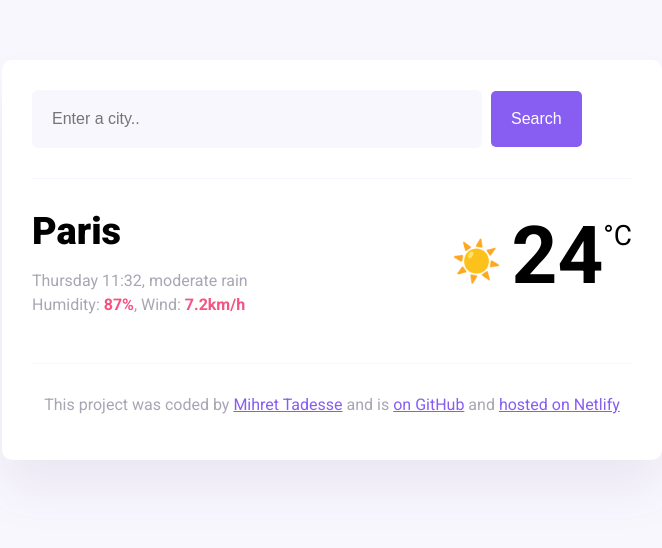
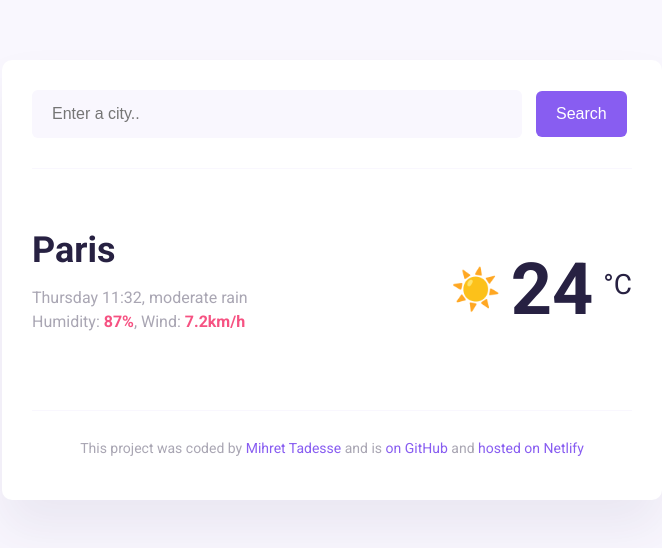
Before and after one commit to MihretTW/first, a plain HTML site: page index.html in a window 1280 px wide. Shown: the whole page, without its empty margins (308-970 px from the left). Drawn offline with nearby package versions, Linux system fonts and the light colour scheme.

Commit message:
I changed some css

```diff
--- a/index.html
+++ b/index.html
@@ -10,7 +10,7 @@
       rel="stylesheet"
     />
     <script src="https://cdn.jsdelivr.net/npm/axios@1.1.2/dist/axios.min.js"></script>
-    <link rel="stylesheet" href="first/styles.css" />
+    <link rel="stylesheet" href="styles.css" />
     <title>My weather application</title>
   </head>
   <body>
@@ -48,7 +48,13 @@
         <p>
           This project was coded by
           <a href="#" target="_blank">Mihret Tadesse</a> and is
-          <a href="#" target="_blank"> on GitHub</a> and
+          <a
+            href="https://github.com/VintageClothing/Vintage-clothing.com"
+            target="_blank"
+          >
+            on GitHub</a
+          >
+          and
           <a
             href="https://app.netlify.com/teams/vintageclothing/sites"
             target="_blank"
@@ -58,5 +64,5 @@
       </footer>
     </div>
   </body>
-  <script src="first/index.js"></script>
+  <script src="index.js"></script>
 </html>
--- a/styles.css
+++ b/styles.css
@@ -1,24 +1,34 @@
 body {
-  background: #f9f7fe;
+  background-color: #f9f7fe;
   font-family: "Roboto", sans-serif;
+  margin: 0;
+  padding: 0;
 }
 
 a {
   color: #885df1;
+  text-decoration: none;
+  transition: color 0.3s ease;
+}
+
+a:hover {
+  color: #6c42d9;
 }
 
 .weather-app {
-  background: white;
+  background: #ffffff;
   max-width: 600px;
   margin: 60px auto;
   padding: 30px;
   border-radius: 10px;
   box-shadow: 0 30px 50px rgba(65, 50, 100, 0.08);
+  overflow: hidden;
 }
 
 header {
   border-bottom: 1px solid #f9f7fe;
   padding-bottom: 30px;
+  margin-bottom: 30px;
 }
 
 .search-input {
@@ -26,73 +36,88 @@ header {
   border: none;
   color: rgba(39, 33, 66, 0.4);
   font-size: 16px;
-  padding: 20px;
-  width: 75%;
+  padding: 15px 20px;
+  width: calc(100% - 110px);
   border-radius: 6px;
+  box-sizing: border-box;
 }
 
 .search-button {
-  margin-left: 5px;
+  margin-left: 10px;
   font-size: 16px;
   background-color: #885df1;
-  color: white;
+  color: #ffffff;
   border: none;
-  padding: 20px;
+  padding: 15px 20px;
   line-height: 1;
-  border-radius: 5px;
+  border-radius: 6px;
+  cursor: pointer;
+  transition: background-color 0.3s ease;
+}
+
+.search-button:hover {
+  background-color: #6c42d9;
 }
 
 main {
   padding: 30px 0;
 }
 
-.current-temperature {
-  font-size: 48px;
-}
-
 .current-weather {
   display: flex;
   justify-content: space-between;
+  align-items: center;
 }
 
 .current-city {
-  font-size: 38px;
-  font-weight: 900;
+  font-size: 36px;
+  font-weight: 700;
   margin: 0;
+  color: #272142;
 }
+
+.current-temperature {
+  display: flex;
+  align-items: center;
+}
+
+.current-temperature-icon {
+  font-size: 40px;
+  margin-right: 10px;
+  color: #f65282;
+}
+
+.current-temperature-value {
+  font-size: 72px;
+  font-weight: bold;
+  color: #272142;
+  margin-right: 10px;
+}
+
+.current-temperature-unit {
+  font-size: 28px;
+  position: relative;
+  top: -5px;
+  color: #272142;
+}
+
 .current-details {
   color: rgba(39, 33, 66, 0.4);
   font-size: 16px;
   font-weight: 400;
   line-height: 24px;
+  margin-top: 15px;
 }
 
 .current-details strong {
   color: #f65282;
 }
 
-.current-temperature-icon {
-  position: relative;
-  top: -8px;
-  font-size: 40px;
-  margin-right: 10px;
-}
-
-.current-temperature-value {
-  font-size: 80px;
-  font-weight: bold;
-}
-
-.current-temperature-unit {
-  font-size: 28px;
-  position: relative;
-  top: -38px;
-}
-
 footer {
   border-top: 1px solid #f9f7fe;
   text-align: center;
   padding-top: 15px;
-
+  font-size: 14px;
   color: rgba(39, 33, 66, 0.4);
+  margin-top: 30px;
 }
```
